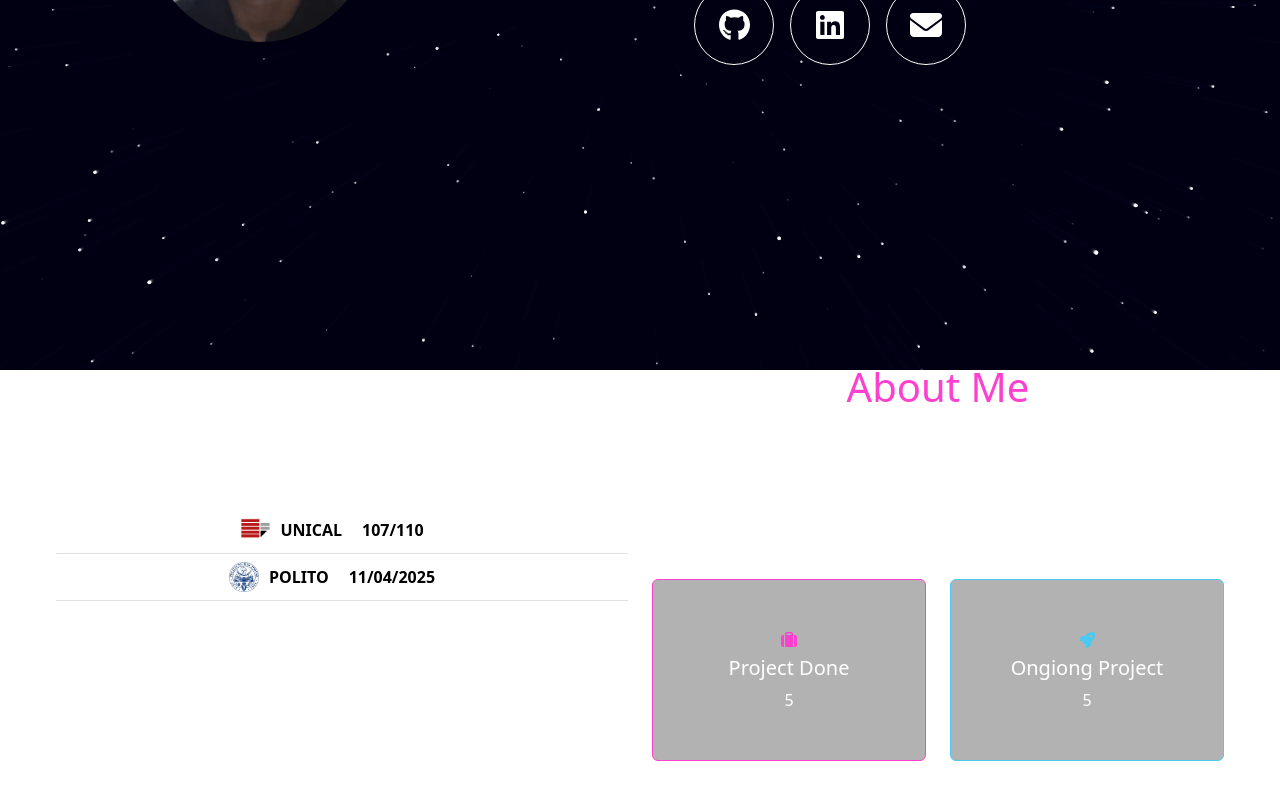
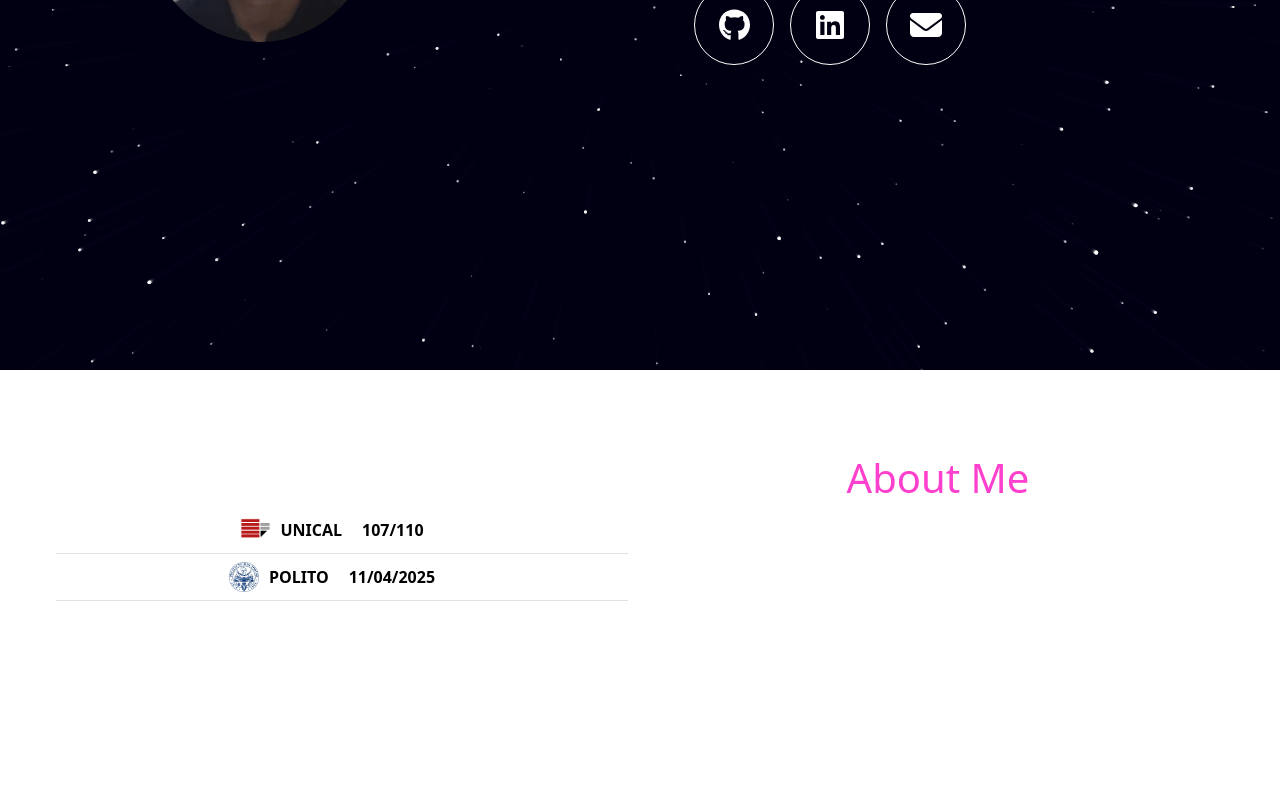
Before and after one commit to DanieleF36/Portfolio, a React (Vite) app in the folder curriculum/: page / in a window 1280 px wide. Shown: the part 430-1230 px from the top of the page. Built offline with nearby package versions, Linux system fonts and the light colour scheme.

Commit message:
here removed card

```diff
--- a/curriculum/src/components/about/About.tsx
+++ b/curriculum/src/components/about/About.tsx
@@ -1,6 +1,4 @@
-import { Col, Container, Row, Card } from "react-bootstrap";
-import { faRocket, faSuitcase } from '@fortawesome/free-solid-svg-icons';
-import { FontAwesomeIcon } from '@fortawesome/react-fontawesome';
+import { Col, Container, Row } from "react-bootstrap";
 import { useTranslation } from 'react-i18next';
 import ExamsAccordion from "./examTable/ExamsAccordion";
 import './about.css'
@@ -17,26 +15,6 @@ const About = () => {
         <Col md={6}>
           <h1 className="about-me">{t('aboutMeLabel')}</h1>
           <p className="text-left">{t('aboutText')}</p>
-          <Row className="justify-content-center">
-            <Col>
-              <Card className="hover-card-secondary">
-                <Card.Body >
-                  <FontAwesomeIcon icon={faSuitcase} className="text-card-secondary"/>
-                  <Card.Title className="text">{t('projectsDone')}</Card.Title>
-                  <Card.Text className="text">5</Card.Text>
-                </Card.Body>
-              </Card>
-            </Col>
-            <Col>
-              <Card className="hover-card-tertiary">
-                <Card.Body>
-                  <FontAwesomeIcon icon={faRocket} className="text-card-tertiary"/>
-                  <Card.Title className="text">{t('ongiongProjects')}</Card.Title>
-                  <Card.Text className="text">5</Card.Text>
-                </Card.Body>
-              </Card>
-            </Col>
-          </Row>
         </Col>
 
       </Row>
```
